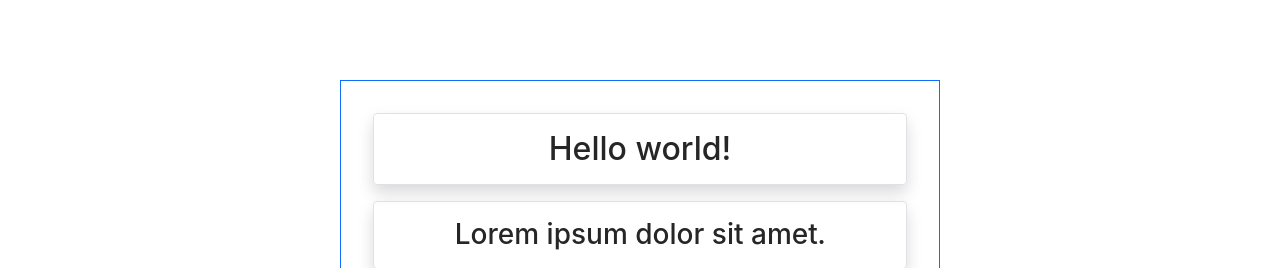
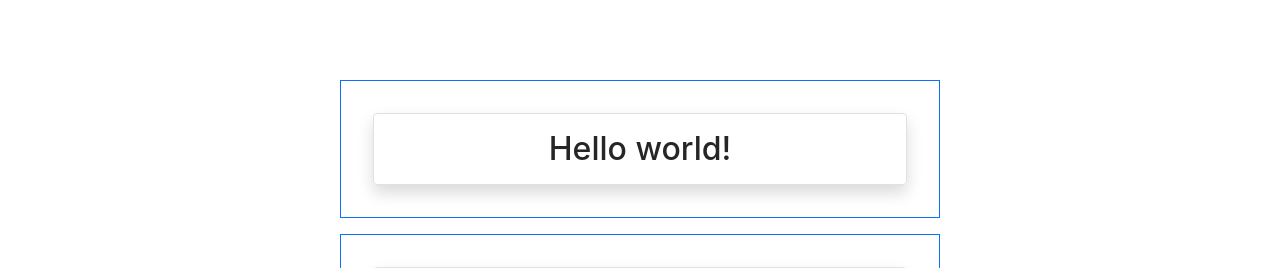
Before and after one commit to elijahmylcev/first-react-project, a React (Create React App) app: page / in a window 1280 px wide. Shown: the top 268 px of the page. Built offline with nearby package versions, Linux system fonts and the light colour scheme.

Commit message:
Composition VS extends

```diff
--- a/src/App.js
+++ b/src/App.js
@@ -97,6 +97,16 @@ function DynamicGreeting(props) {
   );
 }
 
+function HelloGreetings() {
+  return (
+    <div style={{ width: '600px', margin: '0 auto' }}>
+      <DynamicGreeting color="primary">
+        <h2>Hello world!</h2>
+      </DynamicGreeting>
+    </div>
+  );
+}
+
 class App extends Component {
   constructor() {
     super();
@@ -111,6 +121,7 @@ class App extends Component {
     return (
 
       <Wrapper>
+        <HelloGreetings />
         <DynamicGreeting color="primary">
           <h2>Hello world!</h2>
           <h3>Lorem ipsum dolor sit amet.</h3>
```
